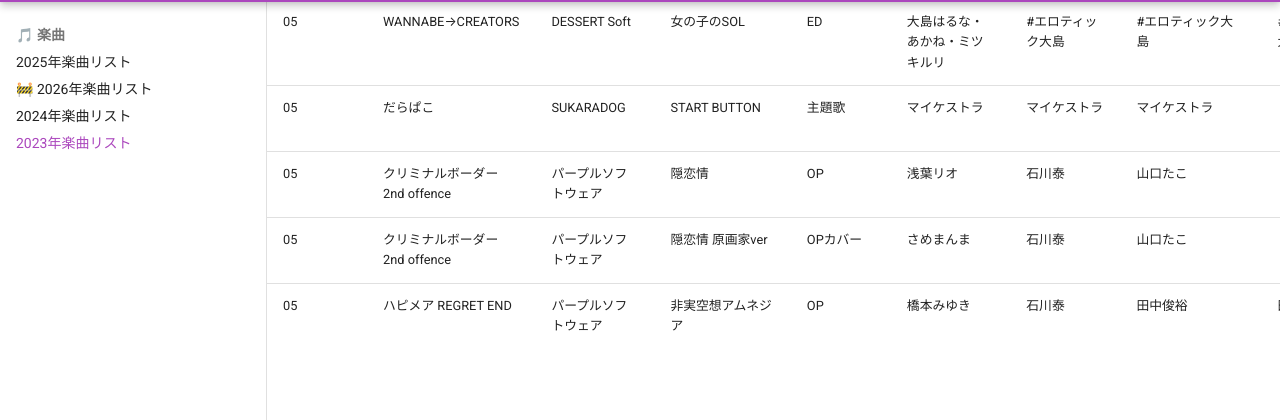
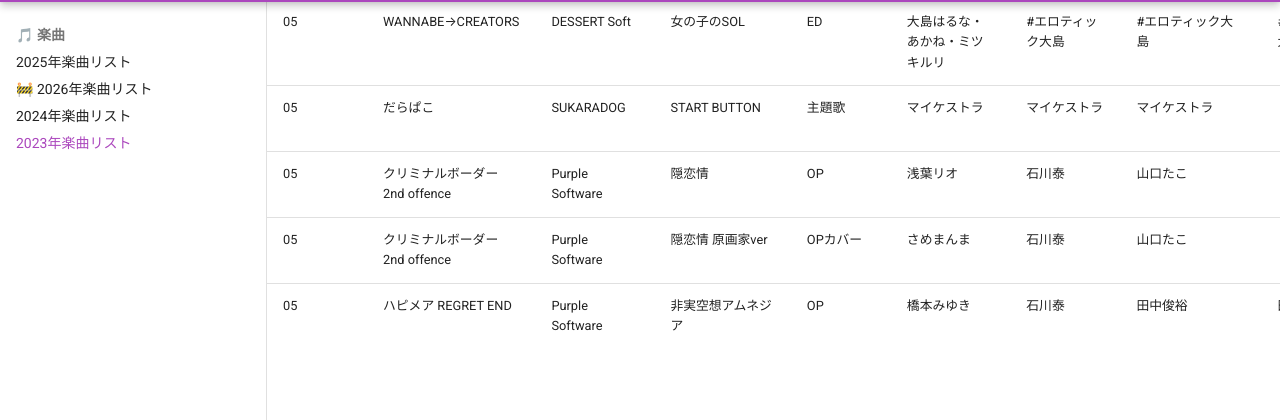
Before and after one commit to onihusube/ensonglog, an MkDocs documentation site: the page built from docs/2023/楽曲.md, in a window 1280 px wide and 900 px high, scrolled down 9440 px. Shown: the part 94-514 px from the top of the window. Built offline with MkDocs 1.6.1 and Material for MkDocs 9.7.7, drawn with Linux system fonts in a browser that asks for light colours; comment, search, counter and statistics services are not loaded.

Commit message:
表記の統一

```diff
--- a/docs/2023/楽曲.md
+++ b/docs/2023/楽曲.md
@@ -94,9 +94,9 @@
 | 05 | WANNABE→CREATORS | DESSERT Soft | 放課後キミに | OP | #エロティック大島 | #エロティック大島 | #エロティック大島 | #エロティック大島 | 予約特典オリジナルヴォーカルCD |  |  |
 | 05 | WANNABE→CREATORS | DESSERT Soft | 女の子のSOL | ED | 大島はるな・あかね・ミツキルリ | #エロティック大島 | #エロティック大島 | #エロティック大島 | 予約特典オリジナルヴォーカルCD |  |  |
 | 05 | だらぱこ | SUKARADOG | START BUTTON | 主題歌 | マイケストラ | マイケストラ | マイケストラ |  | [新人フリーゲームコンテスト](https://freegame-contest.com/?p=4862) |  |  |
-| 05 | クリミナルボーダー 2nd offence | パープルソフトウェア | 隠恋情 | OP | 浅葉リオ | 石川泰 | 山口たこ |  | 同梱特典サウンドトラック |  |  |
-| 05 | クリミナルボーダー 2nd offence | パープルソフトウェア | 隠恋情 原画家ver | OPカバー | さめまんま | 石川泰 | 山口たこ |  |  |  | [:fontawesome-brands-youtube:](https://www.youtube.com/watch?v=GX1nGq1zikk) |
-| 05 | ハピメア REGRET END | パープルソフトウェア | 非実空想アムネジア | OP | 橋本みゆき | 石川泰 | 田中俊裕 | 田中俊裕 | 同梱特典サウンドトラックDLカード </br> 紫盤2024 </br> パープルソフトウェアソングコレクション3 |  | [:fontawesome-brands-youtube:](https://www.youtube.com/watch?v=BSozrYuhcu8) |
+| 05 | クリミナルボーダー 2nd offence | Purple Software | 隠恋情 | OP | 浅葉リオ | 石川泰 | 山口たこ |  | 同梱特典サウンドトラック |  |  |
+| 05 | クリミナルボーダー 2nd offence | Purple Software | 隠恋情 原画家ver | OPカバー | さめまんま | 石川泰 | 山口たこ |  |  |  | [:fontawesome-brands-youtube:](https://www.youtube.com/watch?v=GX1nGq1zikk) |
+| 05 | ハピメア REGRET END | Purple Software | 非実空想アムネジア | OP | 橋本みゆき | 石川泰 | 田中俊裕 | 田中俊裕 | 同梱特典サウンドトラックDLカード </br> 紫盤2024 </br> パープルソフトウェアソングコレクション3 |  | [:fontawesome-brands-youtube:](https://www.youtube.com/watch?v=BSozrYuhcu8) |
 | 05 | 光装剣姫アークブレイバー 魔族篇胞 | Triangle | アークブレイバー | 主題歌 | eee子 | Aintops | Aintops | Aintops |  |  |  |
 | 06 | お姉ちゃんの代わりに抜いてあげます ～彼女の妹は、仕方ないからと絶対にヤらせてくれる～ | アパタイト | TrueEmotion | 主題歌 |  | 妄想くりえーしょん | 妄想くりえーしょん |  | ゲームディスク？ |  |  |
 | 06 | 若返り母 ～口うるさいおばさんが美少女になるなんて反則でしょっ！？～ | アパタイト | サイレントサマー | 主題歌 |  | 妄想くりえーしょん | 妄想くりえーしょん |  | ゲームディスク？ |  |  |
```
